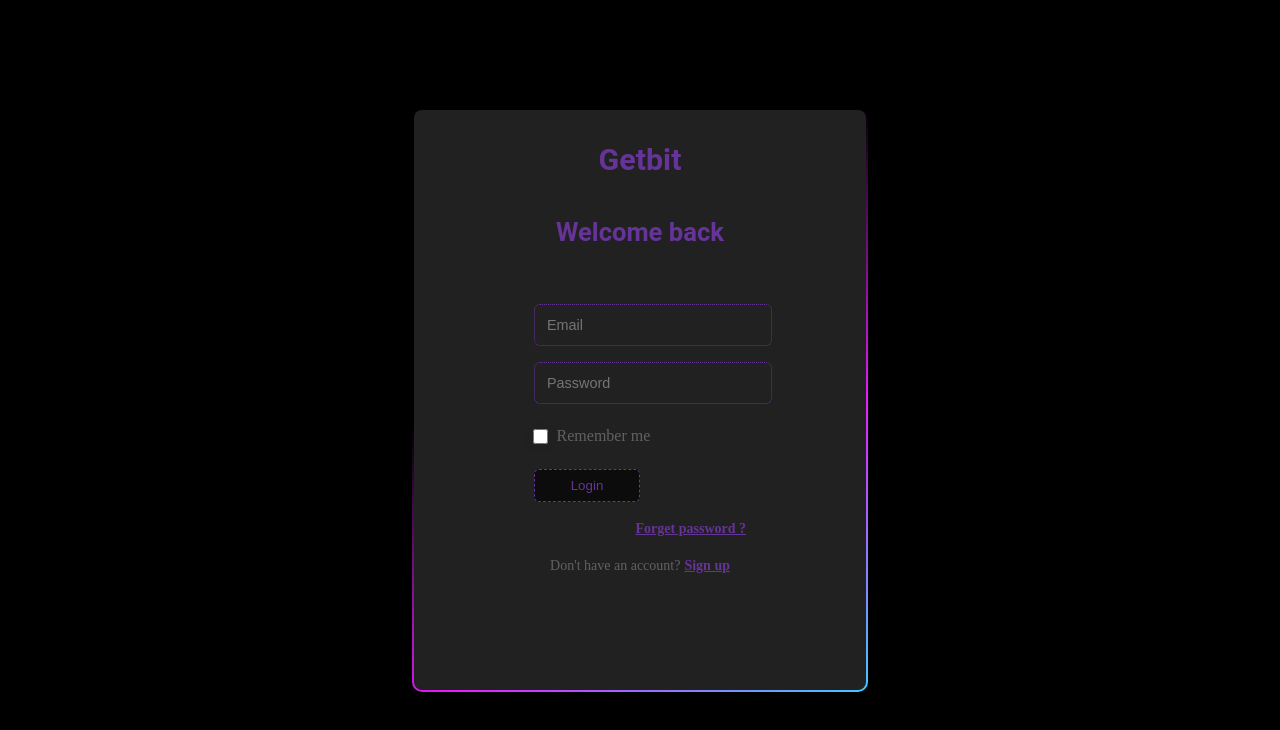
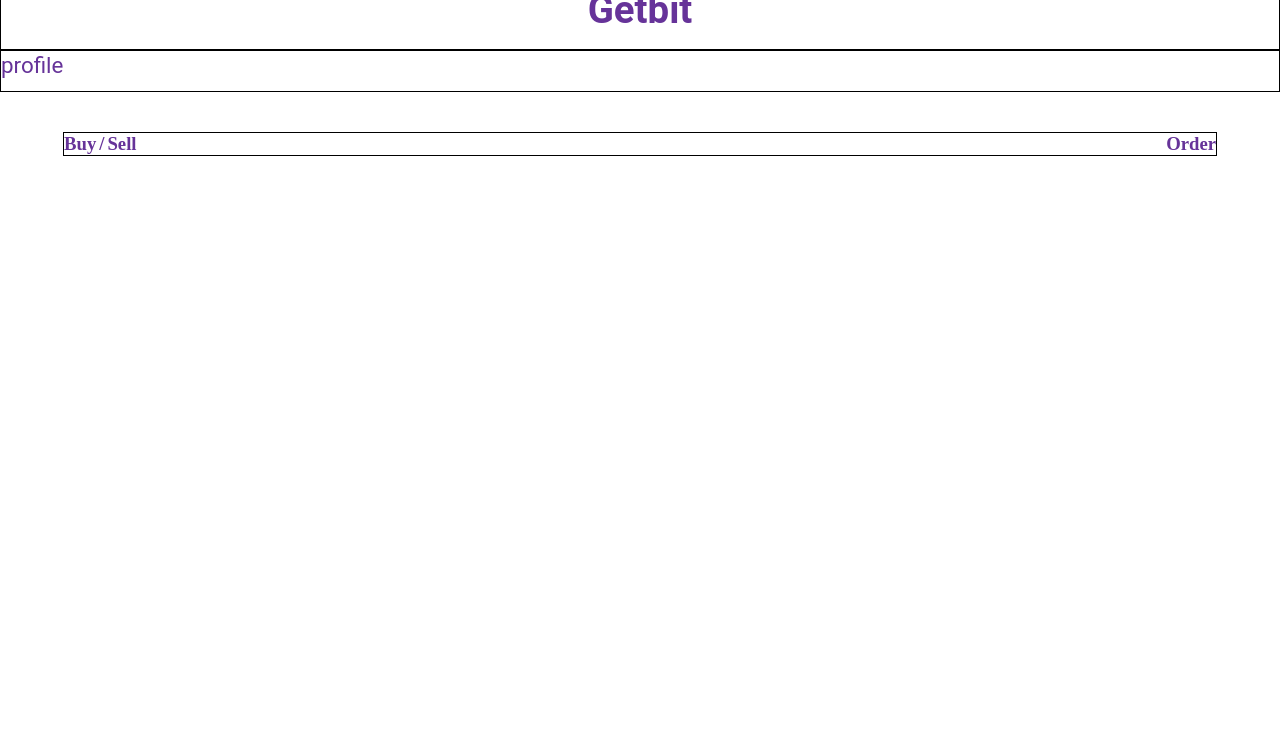
Before and after one commit to Boiderah/Chbit, a React (Vite) app in the folder Client/: page / in a window 1280 px wide. Shown: the top 730 px of the page. Built offline with nearby package versions, Linux system fonts and the light colour scheme; sample sign-in values are in the browser's storage.

Commit message:
RE ROUTING

```diff
--- a/Client/src/App.jsx
+++ b/Client/src/App.jsx
@@ -10,9 +10,9 @@ function App() {
     <>
     <BrowserRouter>
     <Routes>
-      <Route path="/" element={<Sigin />} />
+      <Route path="/signin" element={<Sigin />} />
       <Route path="/signup" element={<SignUp />} />
-      <Route path="/home" element={<Home />} />
+      <Route path="/*" element={<Home />} />
     </Routes>
     </BrowserRouter>
     </>
--- a/Client/src/Pages/HomePage/Home.jsx
+++ b/Client/src/Pages/HomePage/Home.jsx
@@ -1,7 +1,18 @@
-import React from 'react'
+import React, { useEffect } from 'react'
 import "./Home.css"
+import { useNavigate } from 'react-router-dom'
 
 const Home = () => {
+  const Navigate = useNavigate()
+  useEffect(()=>{
+    const token =localStorage.getItem('token');
+    if(!token){
+      Navigate('/signin')
+    }
+
+  },[])
+
+
 
   return (
     <div id="home">
--- a/Client/src/Pages/SignInPage/Sigin.jsx
+++ b/Client/src/Pages/SignInPage/Sigin.jsx
@@ -1,10 +1,12 @@
-import { Link } from "react-router-dom";
+import { Link, useNavigate } from "react-router-dom";
 import "./Signin.css";
 import { useState } from "react";
 
 const Sigin = () => {
   const [ email, setEmail] = useState("")
   const [ Password, setPassword] = useState("")
+  const [ token, setToken] = useState("")
+  const Navigate = useNavigate()
 
   const handleSubmit = (e) => {
     e.preventDefault();
@@ -21,8 +23,13 @@ const Sigin = () => {
       }),
     })
     .then(res => res.json())
-    .then(res => console.log(res))
+    .then((res) => {
+      localStorage.setItem("token", `${res[1]}`)
+      Navigate('/')
+    })
     .catch(err => console.error(err))
+
+
     }
 
   return (
```
Also changed, not shown: 1 other file (tests, documents, lock files or other folders).
